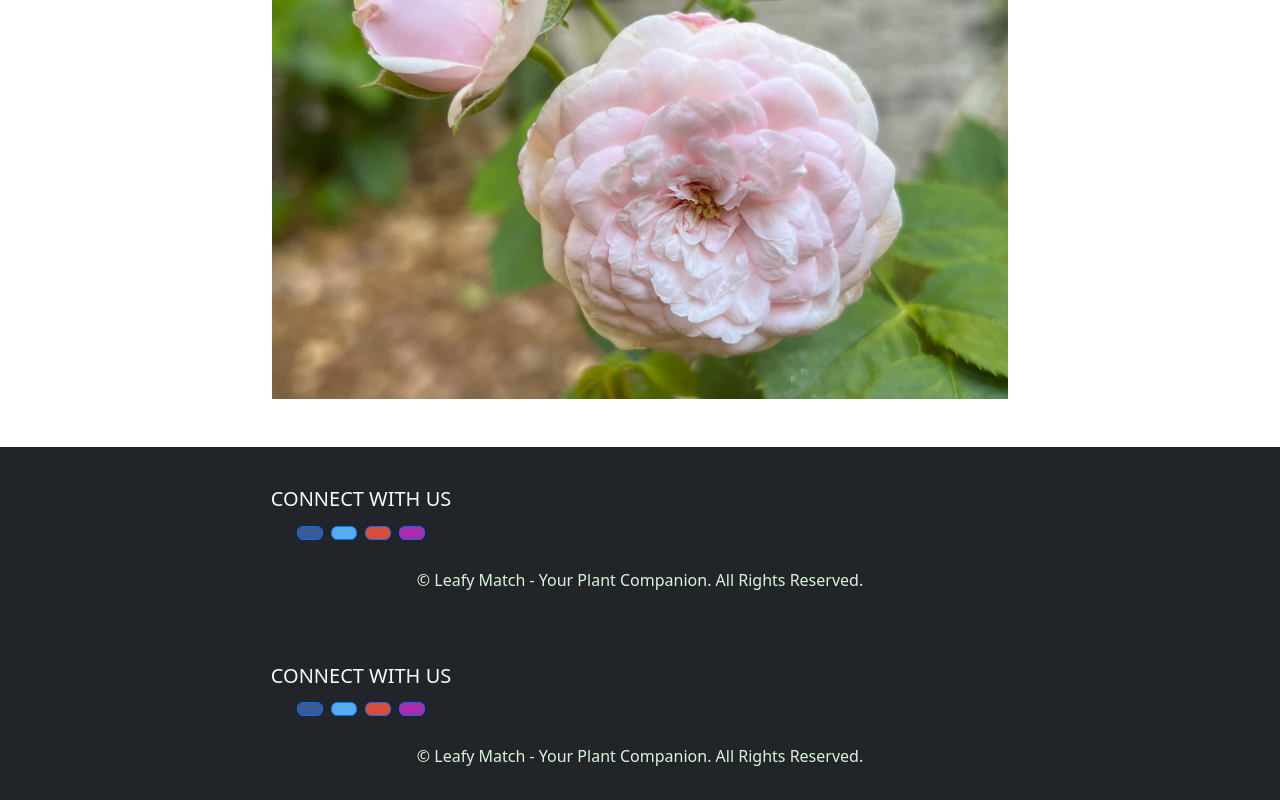
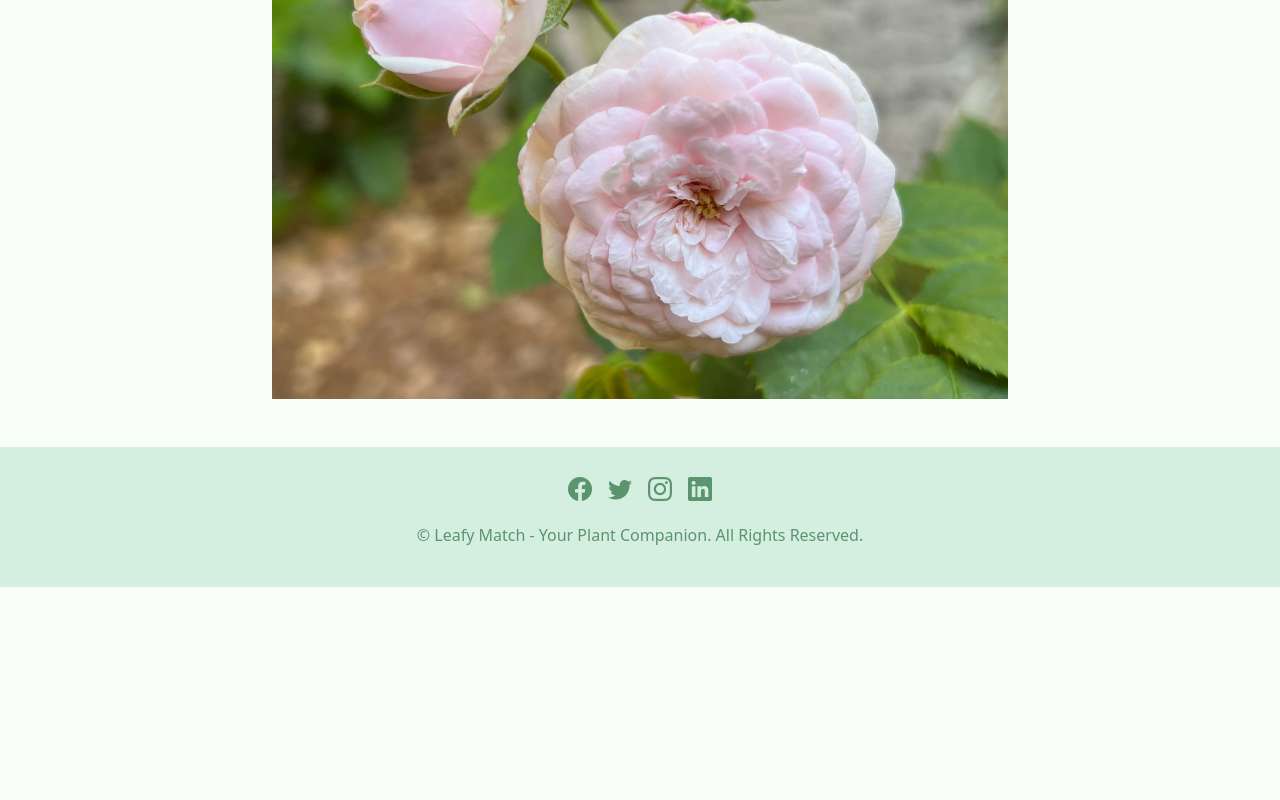
Before and after one commit to oleksandra-o/Leafy-Match, a React (Create React App) app in the folder my-leafy-match/: page / in a window 1280 px wide. Shown: the part 1162-1962 px from the top of the page. After the commit the page ends 1749 px from the top, so only its background shows below. Built offline with nearby package versions, Linux system fonts and the light colour scheme.

Commit message:
updated map and icons

```diff
--- a/my-leafy-match/package.json
+++ b/my-leafy-match/package.json
@@ -6,7 +6,10 @@
     "@testing-library/jest-dom": "^5.17.0",
     "@testing-library/react": "^13.4.0",
     "@testing-library/user-event": "^13.5.0",
+    "bootstrap": "^5.3.2",
+    "leaflet": "^1.9.4",
     "react": "^18.2.0",
+    "react-bootstrap": "^2.10.1",
     "react-dom": "^18.2.0",
     "react-leaflet": "^4.2.1",
     "react-router-dom": "^6.22.0",
--- a/my-leafy-match/public/index.html
+++ b/my-leafy-match/public/index.html
@@ -3,6 +3,10 @@
   <head>
     <meta charset="utf-8" />
     <link rel="icon" href="%PUBLIC_URL%/favicon.ico" />
+
+    <link rel="stylesheet" href="https://cdnjs.cloudflare.com/ajax/libs/font-awesome/5.15.3/css/all.min.css">
+    <link href="https://cdnjs.cloudflare.com/ajax/libs/bootstrap-icons/1.5.0/font/bootstrap-icons.min.css" rel="stylesheet">
+
     <meta name="viewport" content="width=device-width, initial-scale=1" />
     <meta name="theme-color" content="#000000" />
     <meta
--- a/my-leafy-match/src/App.js
+++ b/my-leafy-match/src/App.js
@@ -1,6 +1,6 @@
+import { BrowserRouter as Router, Routes, Route } from 'react-router-dom';
+import 'bootstrap/dist/css/bootstrap.min.css';
 
-
-import { BrowserRouter as Router, Routes, Route } from 'react-router-dom';
 import Home from './components/Home';
 import About from './components/About';
 import Contact from './components/Contact';
@@ -17,7 +17,7 @@ function App() {
         <Route path="/about" element={<About />} />
         <Route path="/contact" element={<Contact />} />
         <Route path="/signin" element={<SignIn />} />
-        // ... define other routes as needed
+
       </Routes>
       <Footer />
     </Router>
--- a/my-leafy-match/src/components/About.js
+++ b/my-leafy-match/src/components/About.js
@@ -1,6 +1,5 @@
 import React from 'react';
 import Navbar from './Navbar';
-import Footer from './Footer';
 import '../styles.css';
 
 const About = () => {
@@ -19,7 +18,7 @@ const About = () => {
           </div>
         </div>
       </div>
-      <Footer />
+
     </div>
   );
 };
--- a/my-leafy-match/src/components/Contact.js
+++ b/my-leafy-match/src/components/Contact.js
@@ -1,7 +1,7 @@
 import React from 'react';
 import Navbar from './Navbar';
-import Footer from './Footer';
-import { MapContainer, TileLayer, Marker } from 'react-leaflet'; // Removed Popup import
+import { MapContainer, TileLayer, Marker } from 'react-leaflet';
+import 'leaflet/dist/leaflet.css'; // Make sure you import the CSS
 
 const Contact = () => {
   return (
@@ -9,44 +9,23 @@ const Contact = () => {
       <Navbar />
       <div className="container my-5">
         <div className="text-center mb-4">
-          <h1>Contact</h1>
+          <h1>Contact Us</h1>
           <p>UNIT 0123, ABC BUILDING, BUSINESS PARK</p>
-          {/* Map Container without Popup */}
+          <div>
+            <p><strong>Phone:</strong> +1 234 567 8900</p>
+            <p><strong>Email:</strong> contact@leafymatch.com</p>
+            <p><strong>Hours:</strong> Mon-Fri 9:00 AM - 5:00 PM</p>
+          </div>
           <MapContainer center={[51.505, -0.09]} zoom={13} scrollWheelZoom={false} style={{ height: '450px', width: '100%' }}>
             <TileLayer
               url="https://{s}.tile.openstreetmap.org/{z}/{x}/{y}.png"
             />
-            <Marker position={[51.505, -0.09]}>
-              {/* Popup removed */}
-            </Marker>
+            <Marker position={[51.505, -0.09]} />
           </MapContainer>
         </div>
-        <div className="row">
-          <div className="col-md-6 mb-4">
-            <h2>We’d Love to Hear From You.</h2>
-            {/* Additional Contact Info */}
-          </div>
-          <div className="col-md-6">
-            <h2>Inquiry Form</h2>
-            <form>
-              <div className="form-group">
-                <input type="text" className="form-control" placeholder="Name" />
-              </div>
-              <div className="form-group">
-                <input type="email" className="form-control" placeholder="Email" />
-              </div>
-              <div className="form-group">
-                <input type="text" className="form-control" placeholder="Subject" />
-              </div>
-              <div className="form-group">
-                <textarea className="form-control" rows="7" placeholder="Share your thoughts"></textarea>
-              </div>
-              <button type="submit" className="btn btn-primary">Send</button>
-            </form>
-          </div>
-        </div>
+        {/* ... other components */}
       </div>
-      <Footer />
+
     </>
   );
 };
--- a/my-leafy-match/src/components/Footer.js
+++ b/my-leafy-match/src/components/Footer.js
@@ -3,27 +3,19 @@ import 'bootstrap/dist/css/bootstrap.min.css';
 import 'bootstrap-icons/font/bootstrap-icons.css';
 import '../styles.css';
 
+
+
+
+
 const Footer = () => {
   return (
-    <footer className="bg-dark text-light text-center py-3">
-      <div className="container p-4">
-        <div className="row">
-          <div className="col-lg-6 col-md-12 mb-4 mb-md-0">
-            <h5 className="text-uppercase">Connect with us</h5>
-            <a href="#" className="btn btn-primary btn-floating m-1" style={{ backgroundColor: '#3b5998' }}>
-              <i className="fab fa-facebook-f"></i>
-            </a>
-            <a href="#" className="btn btn-primary btn-floating m-1" style={{ backgroundColor: '#55acee' }}>
-              <i className="fab fa-twitter"></i>
-            </a>
-            <a href="#" className="btn btn-primary btn-floating m-1" style={{ backgroundColor: '#dd4b39' }}>
-              <i className="fab fa-google"></i>
-            </a>
-            <a href="#" className="btn btn-primary btn-floating m-1" style={{ backgroundColor: '#ac2bac' }}>
-              <i className="fab fa-pinterest"></i>
-            </a>
-          </div>
-        </div>
+    <footer className="text-center py-4">
+      {/* Social Media Icons */}
+      <div className="social-icons mb-3">
+        <a href="https://facebook.com" className="mx-2"><i className="bi bi-facebook"></i></a>
+        <a href="https://twitter.com" className="mx-2"><i className="bi bi-twitter"></i></a>
+        <a href="https://instagram.com" className="mx-2"><i className="bi bi-instagram"></i></a>
+        <a href="https://linkedin.com" className="mx-2"><i className="bi bi-linkedin"></i></a>
       </div>
       <p>&copy; Leafy Match - Your Plant Companion. All Rights Reserved.</p>
     </footer>
--- a/my-leafy-match/src/components/Home.js
+++ b/my-leafy-match/src/components/Home.js
@@ -1,6 +1,5 @@
 import React from 'react';
 import Navbar from './Navbar';
-import Footer from './Footer';
 import '../styles.css';
 
 const Home = () => {
@@ -28,7 +27,7 @@ const Home = () => {
           </div>
         </section>
       </main>
-      <Footer />
+
     </div>
   );
 };
--- a/my-leafy-match/src/components/Navbar.js
+++ b/my-leafy-match/src/components/Navbar.js
@@ -26,7 +26,6 @@ const Navbar = () => {
             <li className="nav-item">
               <Link className="nav-link" to="/signin"><i className="fas fa-user"></i> Sign In</Link>
             </li>
-            {/* Update this link once you have a route for the cart */}
             <li className="nav-item">
               <Link className="nav-link" to="/cart"><i className="fas fa-shopping-cart"></i> Cart</Link>
             </li>
--- a/my-leafy-match/src/components/SignIn.js
+++ b/my-leafy-match/src/components/SignIn.js
@@ -1,6 +1,6 @@
 import React, { useState } from 'react';
 import Navbar from './Navbar';
-import Footer from './Footer';
+
 
 const SignIn = () => {
   const [isSignIn, setIsSignIn] = useState(true); // State to toggle between sign in and sign up
@@ -52,7 +52,7 @@ const SignIn = () => {
           </div>
         </div>
       </div>
-      <Footer />
+
     </>
   );
 };
--- a/my-leafy-match/src/styles.css
+++ b/my-leafy-match/src/styles.css
@@ -30,11 +30,12 @@ body {
   }
 
   footer p {
-    color: #daf5dc;
+    color: #5c946e;
   }
 
   footer a {
     color: #5c946e;
+    font-size: 24px;
   }
 
   /* Responsive Image */
```
Also changed, not shown: 2 other files (tests, documents, lock files or other folders).
